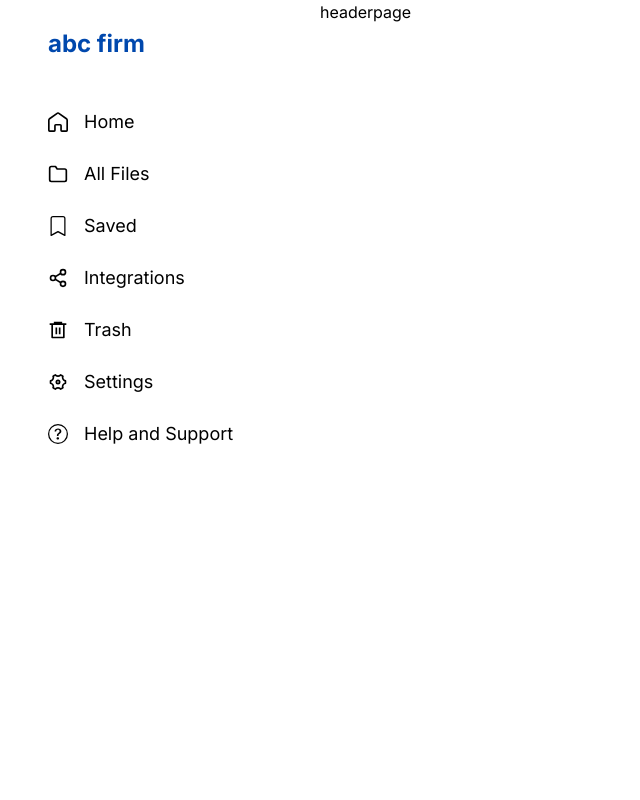
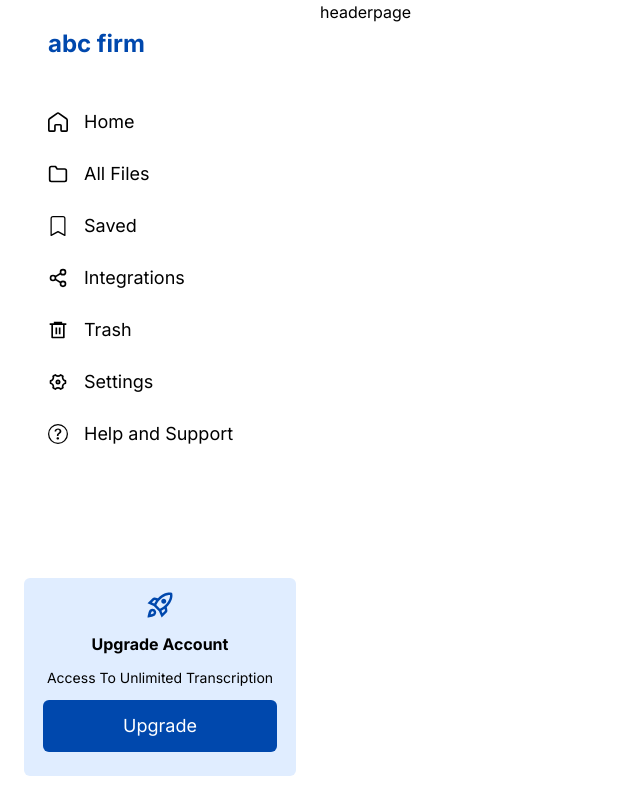
Before and after one commit to Aravind1505/saydata_frontend, a Next.js app: page / in a window 1280 px wide. Shown: the whole page, without its empty margins (0-640 px from the left). Built offline with nearby package versions, Linux system fonts and the light colour scheme.

Commit message:
Sidebar bottom container

```diff
--- a/src/app/components/Sidebar/Sidebar.js
+++ b/src/app/components/Sidebar/Sidebar.js
@@ -1,9 +1,11 @@
+import SidebarBottomContainer from "./SidebarBottomContainer";
 import SidebarTopContainer from "./SidebarTopContainer";
 
 export default function Sidebar() {
     return (
-        <div className="sidebar h-screen p-6 w-80">
+        <div className="sidebar h-screen p-6 w-80 flex flex-col justify-between">
         <SidebarTopContainer />
+        <SidebarBottomContainer />
       </div>
     );
 }
--- /dev/null
+++ b/src/app/components/Sidebar/SidebarBottomContainer.js
@@ -0,0 +1,18 @@
+import {MdOutlineRocketLaunch} from "react-icons/md";
+
+export default function SidebarBottomContainer() {
+    return (
+        <div className="bg-select-button-color p-3 rounded-md flex flex-col items-center">
+            <MdOutlineRocketLaunch className="text-dark-blue-theme text-3xl"/>
+            <div className="m-3 font-bold text-base">
+                Upgrade Account
+            </div>
+            <div className="text-sm">
+                Access To Unlimited Transcription
+            </div>
+            <div className="bg-dark-blue-theme rounded-md p-3 m-3 text-white text-lg flex px-20">
+                Upgrade
+            </div>
+        </div>
+    );
+}
```
